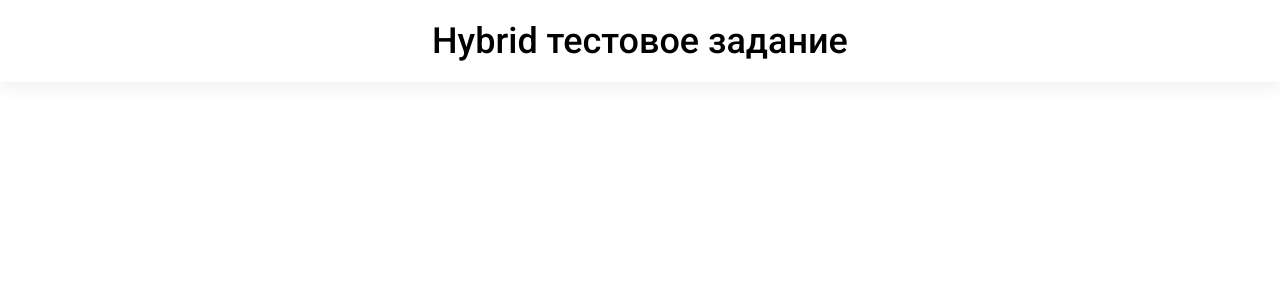
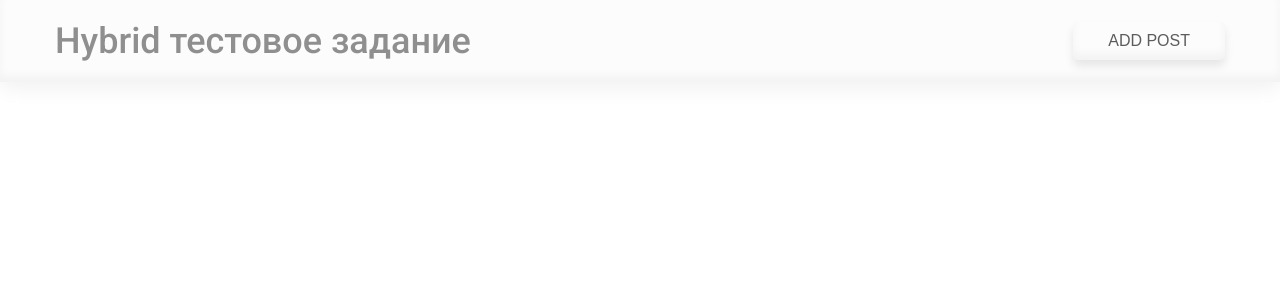
Before and after one commit to ok-webdev/hybrid-test-task, a Vue app: page / in a window 1280 px wide. Shown: the top 300 px of the page. Built offline with nearby package versions, Linux system fonts and the light colour scheme.

Commit message:
add open emit and styles to header

```diff
--- a/src/components/ui/TheHeader.vue
+++ b/src/components/ui/TheHeader.vue
@@ -1,8 +1,12 @@
 <template>
-  <header class="header">
+  <header class="header" @open-modal="$emit('open-modal')">
     <h1 class="header__title">
       {{title}}
     </h1>
+    <base-button
+      name="Add post"
+      @click="$emit('open-modal')"
+    />
   </header>
 </template>
 
@@ -15,7 +19,7 @@ export default {
       required: true,
       default: 'Header'
     }
-  }
+  },
 }
 </script>
 
@@ -23,13 +27,18 @@ export default {
   .header{
     display: flex;
     align-items: center;
-    justify-content: center;
-    background: #FFFFFF;
-    box-shadow: 0px 6px 18px rgba(0, 0, 0, 0.06);
-    padding: 20px;
+    justify-content: space-between;
+    background: #fcfcfc;
+    box-shadow: 0px -6px 10px 0px rgba(0, 0, 0, 0.04) inset,
+                0px 6px 20px rgba(0, 0, 0, 0.06);
+    padding: 20px 55px;
+    position: sticky;
+    top: 0;
+    left: 0;
     &__title{
       font-size: 36px;
       font-weight: 500;
+      color: #8f8f8f;
     }
   }
 </style>
```
